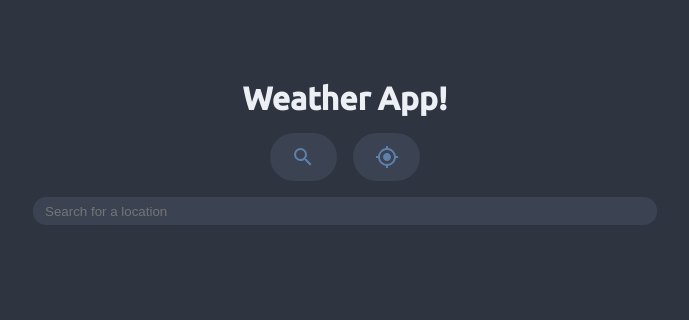
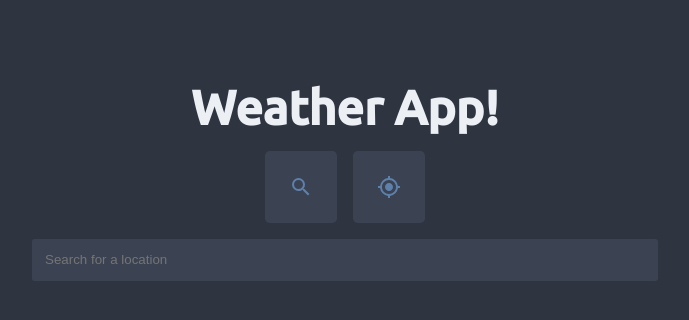
Before and after one commit to The5thAxiom/Trademarkia-Weather-App, a React (Vite) app: page /#/ in a window 1280 px wide. Shown: the top 320 px of the page, without its empty margins (295-984 px from the left). Built offline with nearby package versions, Linux system fonts and the light colour scheme; no server answers; a web font is replaced by a local one.

Commit message:
restyled buttons and cards a bit

```diff
--- a/src/App.css
+++ b/src/App.css
@@ -8,6 +8,9 @@
     --highlight-error: #bf616a;
     --text-color: #eceff4;
     --footer-color: black;
+
+    --border-rad: 0.2em;
+    --pad: 1em;
 }
 
 * {
@@ -46,13 +49,17 @@ input {
     outline-color: transparent;
     background-color: var(--button-color);
     border: none;
-    border-radius: 1em;
-    padding: 0.5em 0.9em;
+    border-radius: var(--border-rad);
+    padding: var(--pad);
     color: var(--text-color);
 }
 
 button {
     cursor: pointer;
+}
+
+h1 {
+    font-size: 3em;
 }
 
 .icons {
--- a/src/components/CityWeather/CityWeather.css
+++ b/src/components/CityWeather/CityWeather.css
@@ -1,8 +1,8 @@
 .weather-card,
 .weather-error-card {
     background-color: var(--button-color);
-    padding: 1em 1em;
-    border-radius: 1em;
+    padding: var(--pad);
+    border-radius: var(--border-rad);
     width: fit-content;
 }
 
```
